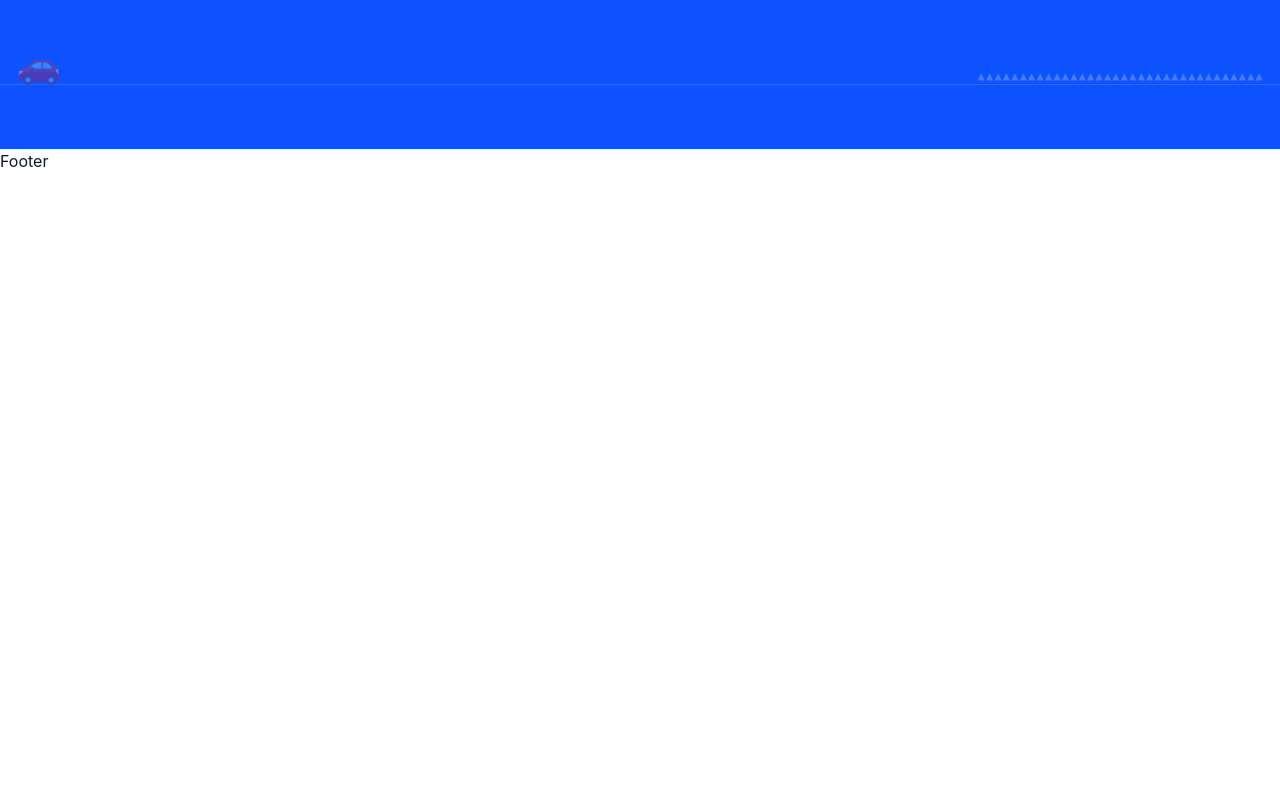
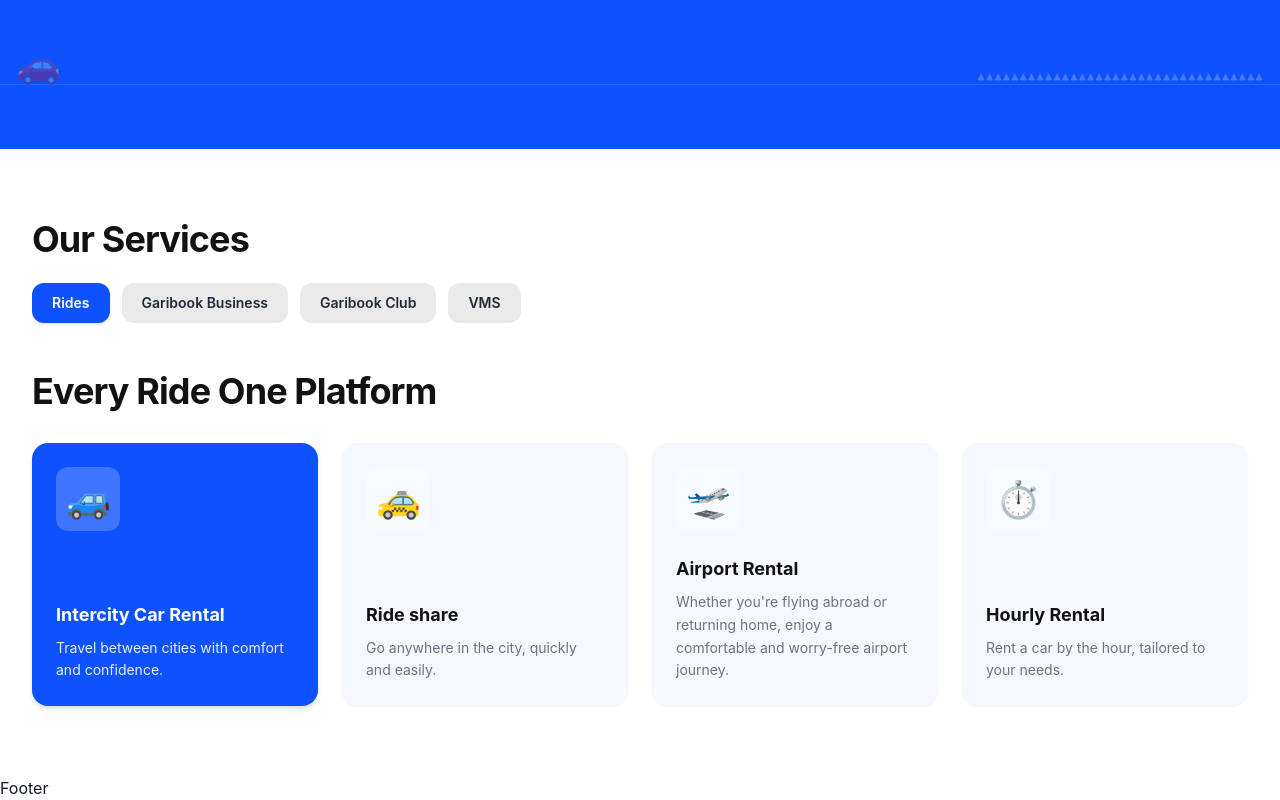
Before and after one commit to Sohelrana2815/car-book, a React (Vite) app: page / in a window 1280 px wide. Shown: the part 972-1772 px from the top of the page. Before the commit the page ends 1145 px from the top, so only its background shows below. Built offline with nearby package versions, Linux system fonts and the light colour scheme.

Commit message:
Implement Our Services Section

```diff
--- /dev/null
+++ b/src/components/home/ServicesSection.tsx
@@ -0,0 +1,163 @@
+import { useState } from "react";
+import SectionHeading from "../ui/SectionHeading";
+
+interface ServiceCard {
+  id: string;
+  title: string;
+  description: string;
+  icon: string;
+  isPrimaryDefault?: boolean;
+}
+
+const TABS_DATA: Record<string, { subtitle: string; cards: ServiceCard[] }> = {
+  Rides: {
+    subtitle: "Every Ride One Platform",
+    cards: [
+      {
+        id: "intercity",
+        title: "Intercity Car Rental",
+        description: "Travel between cities with comfort and confidence.",
+        icon: "🚙",
+        isPrimaryDefault: true,
+      },
+      {
+        id: "rideshare",
+        title: "Ride share",
+        description: "Go anywhere in the city, quickly and easily.",
+        icon: "🚕",
+      },
+      {
+        id: "airport",
+        title: "Airport Rental",
+        description: "Whether you're flying abroad or returning home, enjoy a comfortable and worry-free airport journey.",
+        icon: "🛫",
+      },
+      {
+        id: "hourly",
+        title: "Hourly Rental",
+        description: "Rent a car by the hour, tailored to your needs.",
+        icon: "⏱️",
+      },
+    ],
+  },
+  "Garibook Business": {
+    subtitle: "Corporate Mobility Solutions",
+    cards: [
+      {
+        id: "corp-fleet",
+        title: "Corporate Fleet",
+        description: "Dedicated executive transportation for company teams.",
+        icon: "💼",
+        isPrimaryDefault: true,
+      },
+      {
+        id: "employee-ride",
+        title: "Employee Commute",
+        description: "Automated daily shuttles for your workforce.",
+        icon: "🚌",
+      },
+    ],
+  },
+  "Garibook Club": {
+    subtitle: "Exclusive VIP Privileges",
+    cards: [
+      {
+        id: "premium-club",
+        title: "VIP Membership",
+        description: "Priority bookings and exclusive premium perks.",
+        icon: "👑",
+        isPrimaryDefault: true,
+      },
+    ],
+  },
+  VMS: {
+    subtitle: "Vehicle Management System",
+    cards: [
+      {
+        id: "fleet-track",
+        title: "Real-time Tracking",
+        description: "Monitor vehicle telemetry and driver status live.",
+        icon: "🛰️",
+        isPrimaryDefault: true,
+      },
+    ],
+  },
+};
+
+export default function ServicesSection() {
+  const [activeTab, setActiveTab] = useState("Rides");
+  const currentContent = TABS_DATA[activeTab];
+
+  return (
+    <section className="w-full bg-white py-17.5">
+      <div className="layout-container flex flex-col gap-8">
+
+        {/* Section Title & Tab Category Controls */}
+        <div className="flex flex-col gap-6">
+          <SectionHeading title="Our Services" as="h2" />
+
+          {/* Category Tabs */}
+          <div className="flex items-center gap-3 overflow-x-auto pb-2">
+            {Object.keys(TABS_DATA).map((tab) => (
+              <button
+                key={tab}
+                type="button"
+                onClick={() => setActiveTab(tab)}
+                className={`px-5 py-2.5 rounded-xl text-sm font-semibold transition-all cursor-pointer whitespace-nowrap ${
+                  activeTab === tab
+                    ? "bg-blue-primary text-white shadow-sm"
+                    : "bg-[#EAEAEA] hover:bg-gray-300 text-gray-800"
+                }`}
+              >
+                {tab}
+              </button>
+            ))}
+          </div>
+        </div>
+
+        {/* Dynamic Subheading for Active Tab */}
+        <div className="pt-2">
+          <SectionHeading title={currentContent.subtitle} as="h3" className="text-3xl sm:text-4xl" />
+        </div>
+
+        {/* Cards Grid */}
+        <div className="grid grid-cols-1 sm:grid-cols-2 lg:grid-cols-4 gap-6">
+          {currentContent.cards.map((card) => {
+            const isPrimary = card.isPrimaryDefault;
+
+            return (
+              <div
+                key={card.id}
+                className={`group rounded-2xl p-6 transition-all duration-300 cursor-pointer flex flex-col justify-between min-h-[260px] ${
+                  isPrimary
+                    ? "bg-blue-primary text-white shadow-md"
+                    : "bg-card-bg hover:bg-blue-primary text-hero-title hover:text-white shadow-xs hover:shadow-lg hover:-translate-y-1"
+                }`}
+              >
+                {/* Illustration / Icon Box */}
+                <div className="mb-6 text-4xl bg-white/20 w-16 h-16 rounded-xl flex items-center justify-center">
+                  {card.icon}
+                </div>
+
+                {/* Content Area */}
+                <div>
+                  <h4 className={`text-lg font-bold mb-2 transition-colors ${
+                    isPrimary ? "text-white" : "text-hero-title group-hover:text-white"
+                  }`}>
+                    {card.title}
+                  </h4>
+                  <p className={`text-sm leading-relaxed transition-colors ${
+                    isPrimary ? "text-white/90" : "text-gray-500 group-hover:text-white/90"
+                  }`}>
+                    {card.description}
+                  </p>
+                </div>
+              </div>
+            );
+          })}
+        </div>
+
+      </div>
+    </section>
+  );
+}
--- /dev/null
+++ b/src/components/ui/SectionHeading.tsx
@@ -0,0 +1,26 @@
+
+interface SectionHeadingProps {
+  title: string;
+  as?: "h1" | "h2" | "h3";
+  className?: string;
+}
+
+export default function SectionHeading({
+  title,
+  as: Component = "h2",
+  className = "",
+}: SectionHeadingProps) {
+  const baseStyles = "font-bold text-hero-title tracking-tight";
+
+  const sizeStyles = {
+    h1: "text-3xl sm:text-5xl",
+    h2: "text-2xl sm:text-4xl",
+    h3: "text-xl sm:text-2xl",
+  };
+
+  return (
+    <Component className={`${baseStyles} ${sizeStyles[Component]} ${className}`}>
+      {title}
+    </Component>
+  );
+}
--- a/src/pages/Home.tsx
+++ b/src/pages/Home.tsx
@@ -1,6 +1,7 @@
 import BookingWidget from "../components/home/BookingWidget";
 import HeroBanner from "../components/home/HeroBanner";
 import JourneySection from "../components/home/JourneySection";
+import ServicesSection from "../components/home/ServicesSection";
 // import BookingSearch from "../components/home/BookingSearch";
 // import FeaturesSection from "../components/home/FeaturesSection";
 
@@ -14,6 +15,8 @@ export default function Home() {
 
       {/* 3. Blue Background Stat Section */}
       <JourneySection />
+      {/* 4. Services Section (~70px Vertical Padding Built-In) */}
+      <ServicesSection />
     </main>
   );
 }
```
